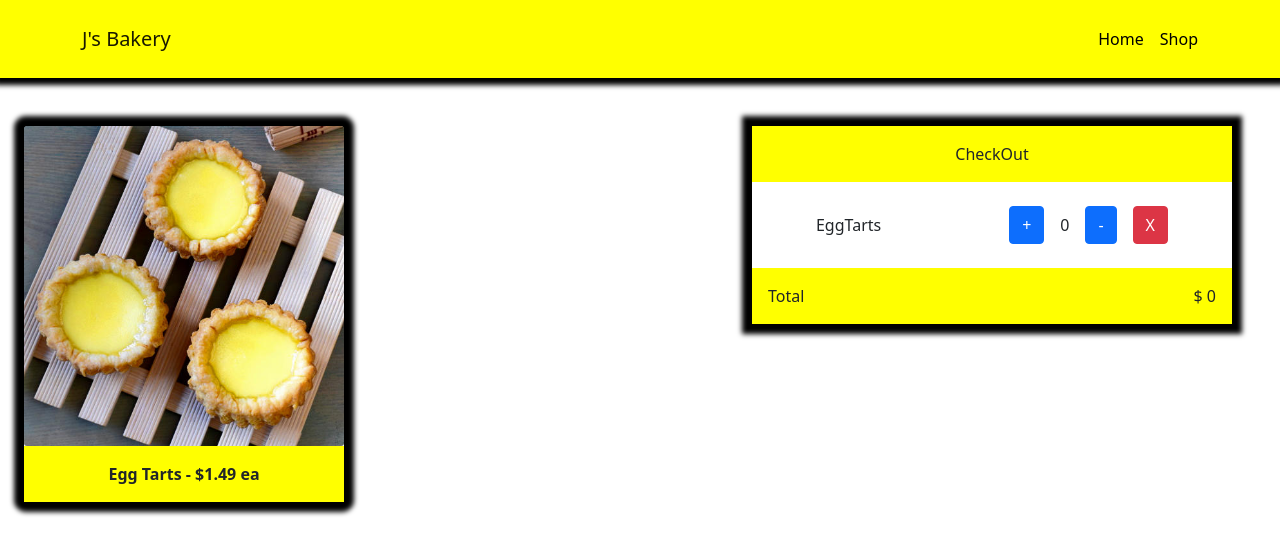
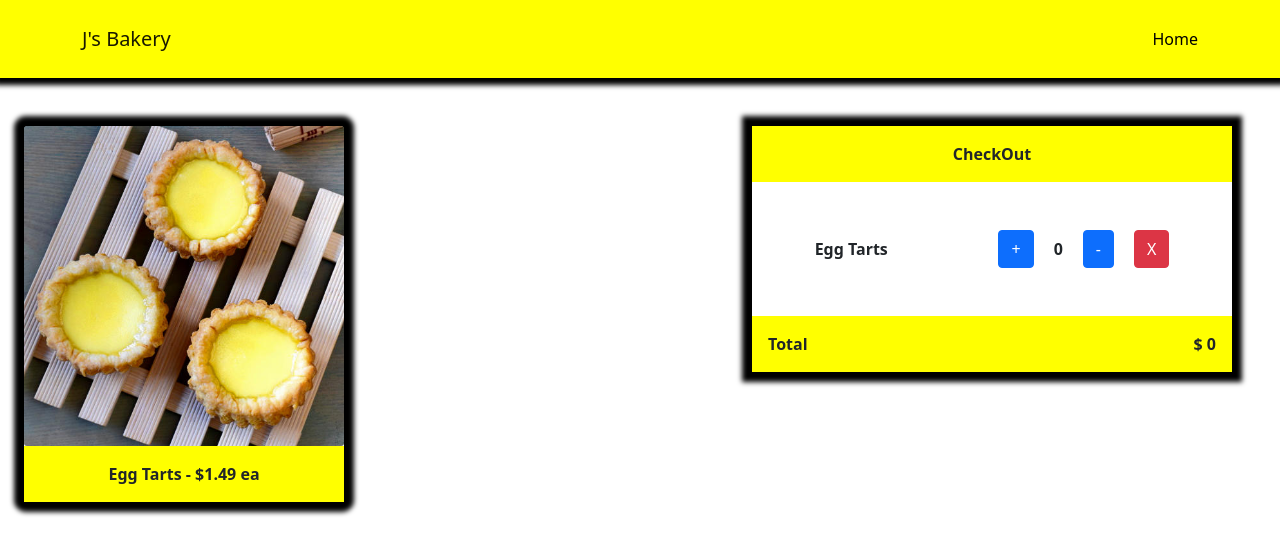
Before and after one commit to junweihe99/bakery, a React (Create React App) app in the folder shopping-cart/: page /shopping-cart/Shop in a window 1280 px wide. Shown: the top 554 px of the page. Built offline with nearby package versions, Linux system fonts and the light colour scheme.

Commit message:
Edited styling

```diff
--- a/shopping-cart/src/App.js
+++ b/shopping-cart/src/App.js
@@ -11,7 +11,6 @@ function App() {
             <a href="/shopping-cart" style={{textDecoration:"none"}}><Navbar.Brand>J's Bakery</Navbar.Brand></a>
             <Nav variant="pills" style={{gap:"1rem"}}>
               <a href="/shopping-cart" style={{color: "black", textDecoration:"none"}}>Home</a>
-              <a href="/shopping-cart/Shop" style={{color: "black", textDecoration:"none"}}>Shop</a>
             </Nav>
         </Container>
       </Navbar>
--- a/shopping-cart/src/components/Cart.js
+++ b/shopping-cart/src/components/Cart.js
@@ -22,11 +22,11 @@ export default function Cart() {
   }
 
   return (
-    <div className="me-5" style={{width: "30rem", marginTop: "3rem", border: "0px solid yellow", boxShadow:"0px 0px 5px 10px black", display: "flex", flexDirection:"column"}}>
+    <div className="me-5" style={{width: "30rem", marginTop: "3rem", border: "0px solid yellow", boxShadow:"0px 0px 5px 10px black", display: "flex", flexDirection:"column", fontWeight: "bold"}}>
         <div className="text-center" style={{background: "yellow", padding: "1rem"}}>CheckOut</div>
-        <div className="my-4" style={{display: "flex", justifyContent:"space-around", alignItems:"center", flex:"1"}}>
-            <div>EggTarts</div>
-            <div style={{display: "flex", gap:"1rem", alignItems:"center"}}>
+        <div className="my-5" style={{display: "flex", justifyContent:"space-evenly", alignItems:"center", flex:"1"}}>
+            <div>Egg Tarts</div>
+            <div className="ms-5" style={{display: "flex", gap:"1.25rem", alignItems:"center"}}>
                 <Button onClick={incrementAmount}>+</Button>
                 <div>{amount}</div>
                 <Button onClick={decrementAmount}>-</Button>
```
